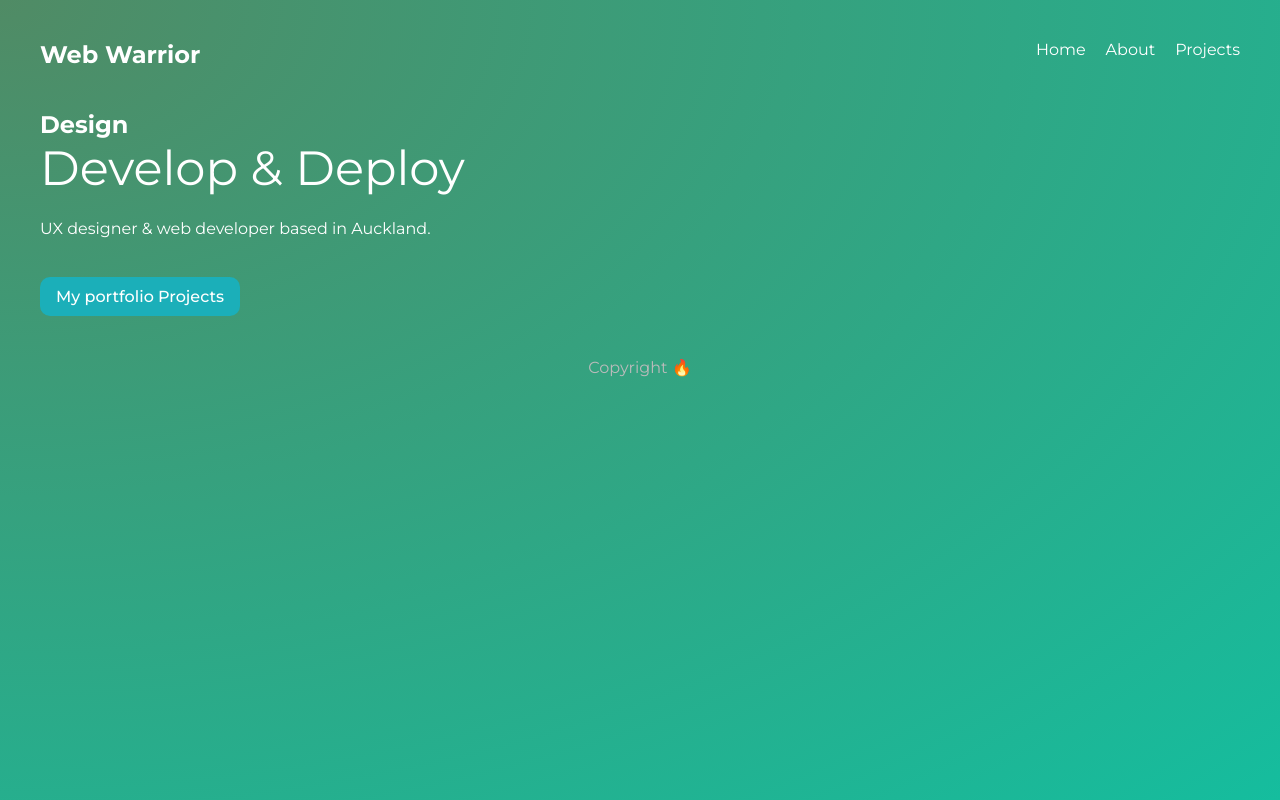
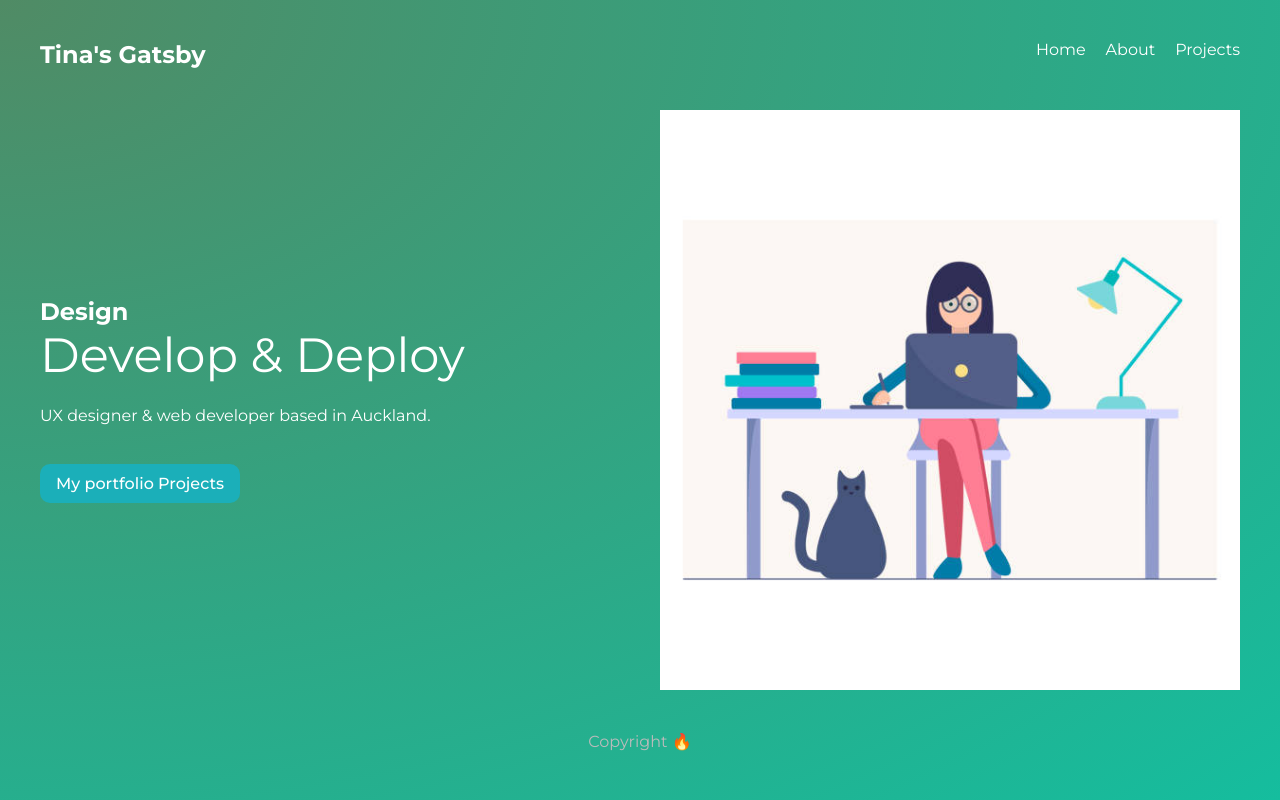
Before and after one commit to tinahmgao/gatsby-demo, a Gatsby site: page / in a window 1280 px wide. Built offline with nearby package versions, Linux system fonts and the light colour scheme; Gatsby itself is replaced by a stand-in of ours.

Commit message:
🏞 use static files

```diff
--- a/src/components/Navbar.js
+++ b/src/components/Navbar.js
@@ -4,7 +4,7 @@ import { Link } from "gatsby"
 export default function Navbar() {
   return (
     <nav>
-      <h1>Web Warrior</h1>
+      <h1>Tina's Gatsby</h1>
       <div className="links">
         <Link to="/">Home</Link>
         <Link to="/about">About</Link>
--- a/src/pages/index.js
+++ b/src/pages/index.js
@@ -15,6 +15,11 @@ export default function Home() {
             My portfolio Projects
           </Link>
         </div>
+        <img
+          src="/banner.jpeg"
+          alt="site banner"
+          style={{ maxWidth: "100%" }}
+        />
       </section>
     </Layout>
   )
```
Also changed, not shown: static/banner.jpeg (added).
